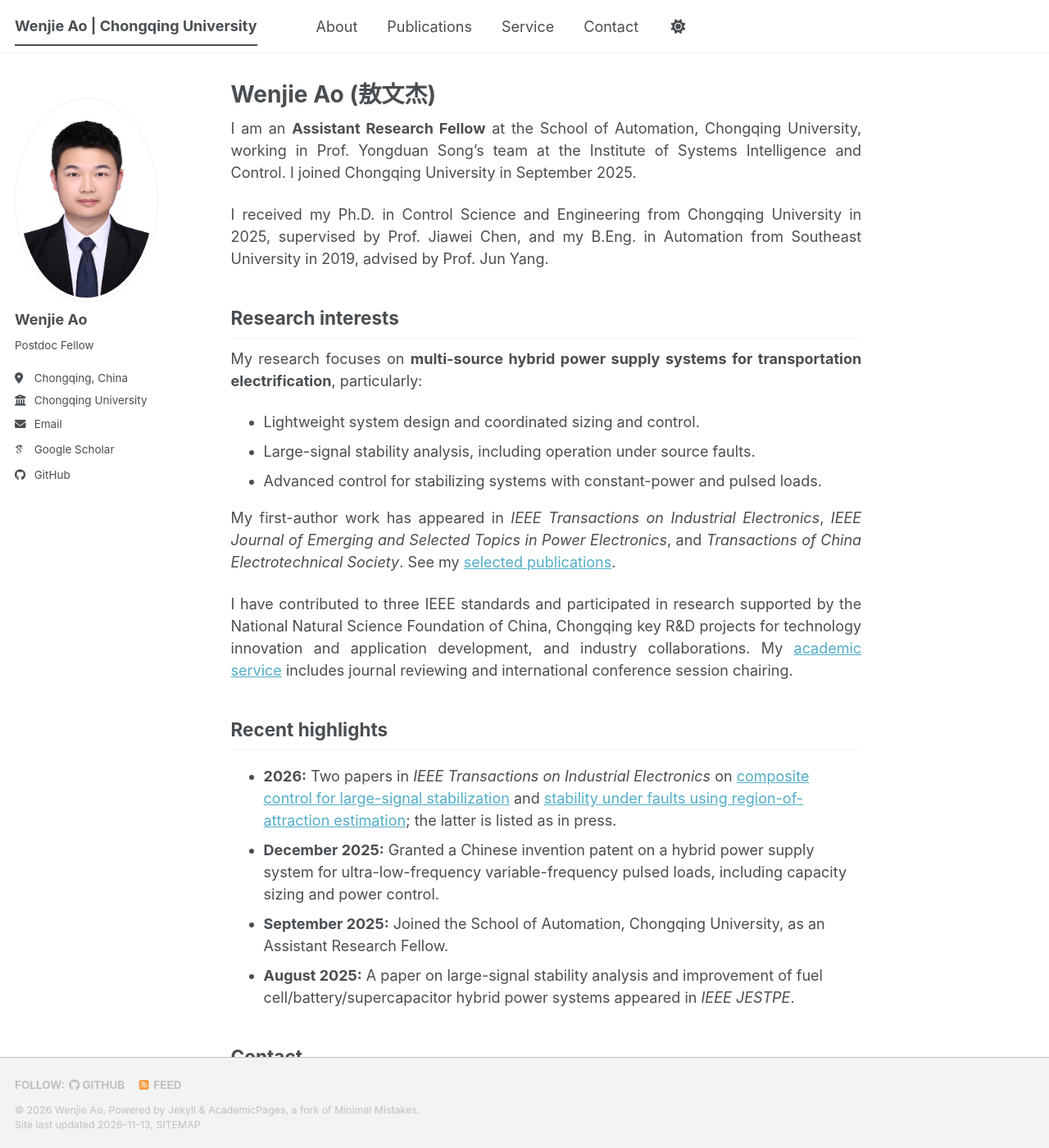
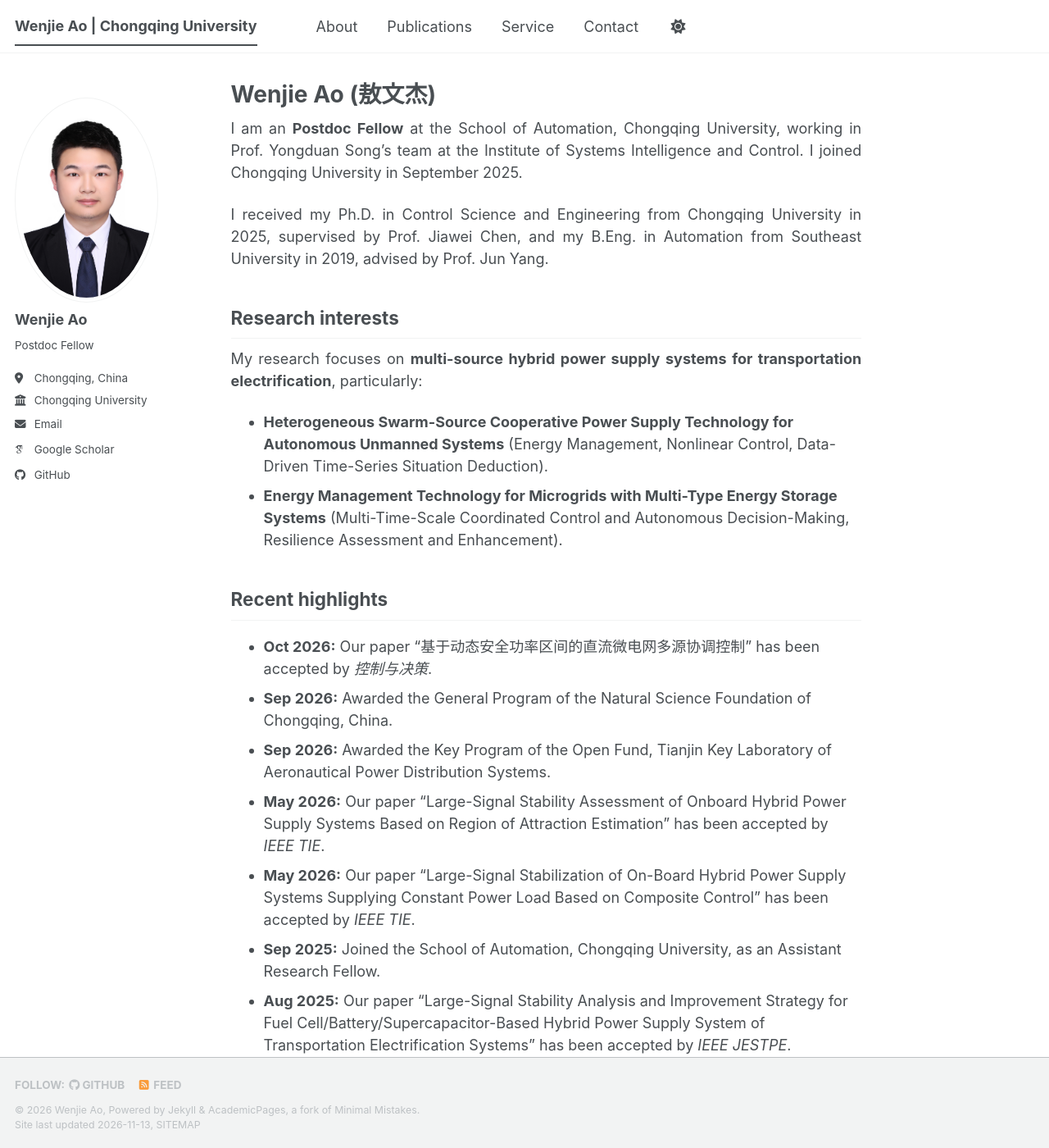
Before and after one commit to aowenjie-cyber/aowenjie-cyber.github.io, a Jekyll site: the page built from _pages/about.md, in a window 1280 px wide and 1400 px high. Shown: the whole window at 82% size. Built offline with Jekyll 4.4.1, drawn with Linux system fonts in a browser that asks for light colours; some web fonts are replaced; a script bundle is joined from its source files by our own code; library files that are not in the unit come from our copies.

Commit message:
更新主页自我介绍

```diff
--- a/_pages/about.md
+++ b/_pages/about.md
@@ -7,7 +7,7 @@ redirect_from:
   - /about.html
 ---
 
-I am an **Assistant Research Fellow** at the School of Automation, Chongqing University, working in Prof. Yongduan Song's team at the Institute of Systems Intelligence and Control. I joined Chongqing University in September 2025.
+I am an **Postdoc Fellow** at the School of Automation, Chongqing University, working in Prof. Yongduan Song's team at the Institute of Systems Intelligence and Control. I joined Chongqing University in September 2025.
 
 I received my Ph.D. in Control Science and Engineering from Chongqing University in 2025, supervised by Prof. Jiawei Chen, and my B.Eng. in Automation from Southeast University in 2019, advised by Prof. Jun Yang.
 
@@ -15,20 +15,21 @@ I received my Ph.D. in Control Science and Engineering from Chongqing University
 
 My research focuses on **multi-source hybrid power supply systems for transportation electrification**, particularly:
 
-- Lightweight system design and coordinated sizing and control.
-- Large-signal stability analysis, including operation under source faults.
-- Advanced control for stabilizing systems with constant-power and pulsed loads.
+- **Heterogeneous Swarm-Source Cooperative Power Supply Technology for Autonomous Unmanned Systems**
+(Energy Management, Nonlinear Control, Data-Driven Time-Series Situation Deduction).
+- **Energy Management Technology for Microgrids with Multi-Type Energy Storage Systems**
+(Multi-Time-Scale Coordinated Control and Autonomous Decision-Making, Resilience Assessment and Enhancement).
 
-My first-author work has appeared in *IEEE Transactions on Industrial Electronics*, *IEEE Journal of Emerging and Selected Topics in Power Electronics*, and *Transactions of China Electrotechnical Society*. See my [selected publications]({{ '/publications/' | relative_url }}).
-
-I have contributed to three IEEE standards and participated in research supported by the National Natural Science Foundation of China, Chongqing key R&D projects for technology innovation and application development, and industry collaborations. My [academic service]({{ '/service/' | relative_url }}) includes journal reviewing and international conference session chairing.
 
 ## Recent highlights
 
-- **2026:** Two papers in *IEEE Transactions on Industrial Electronics* on [composite control for large-signal stabilization](https://doi.org/10.1109/TIE.2026.3692833) and [stability under faults using region-of-attraction estimation](https://doi.org/10.1109/TIE.2026.3697472); the latter is listed as in press.
-- **December 2025:** Granted a Chinese invention patent on a hybrid power supply system for ultra-low-frequency variable-frequency pulsed loads, including capacity sizing and power control.
-- **September 2025:** Joined the School of Automation, Chongqing University, as an Assistant Research Fellow.
-- **August 2025:** A paper on large-signal stability analysis and improvement of fuel cell/battery/supercapacitor hybrid power systems appeared in *IEEE JESTPE*.
+- **Oct 2026:** Our paper "基于动态安全功率区间的直流微电网多源协调控制" has been accepted by *控制与决策*.
+- **Sep 2026:** Awarded the General Program of the Natural Science Foundation of Chongqing, China.
+- **Sep 2026:** Awarded the Key Program of the Open Fund, Tianjin Key Laboratory of Aeronautical Power Distribution Systems.
+- **May 2026:** Our paper "Large-Signal Stability Assessment of Onboard Hybrid Power Supply Systems Based on Region of Attraction Estimation" has been accepted by *IEEE TIE*.
+- **May 2026:** Our paper "Large-Signal Stabilization of On-Board Hybrid Power Supply Systems Supplying Constant Power Load Based on Composite Control" has been accepted by *IEEE TIE*.
+- **Sep 2025:** Joined the School of Automation, Chongqing University, as an Assistant Research Fellow.
+- **Aug 2025:** Our paper "Large-Signal Stability Analysis and Improvement Strategy for Fuel Cell/Battery/Supercapacitor-Based Hybrid Power Supply System of Transportation Electrification Systems" has been accepted by *IEEE JESTPE*.
 
 ## Contact
 
```
